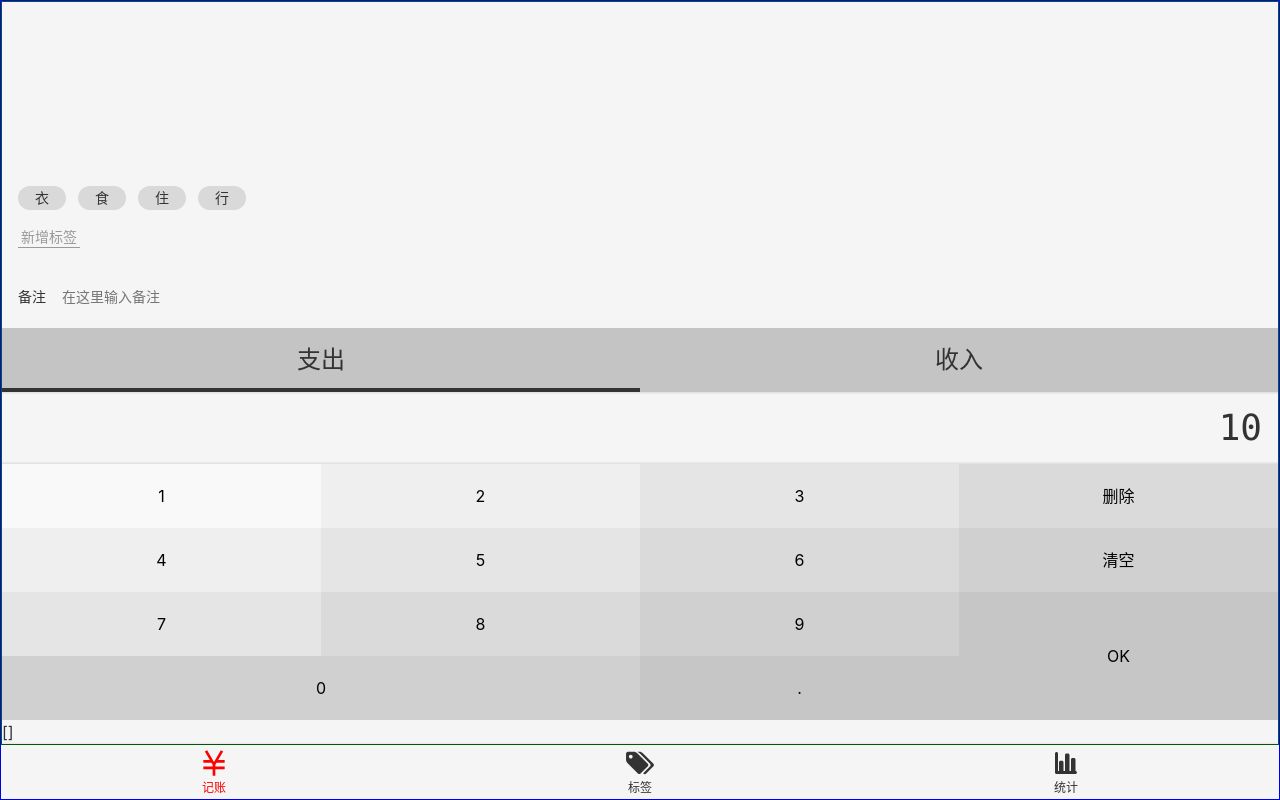
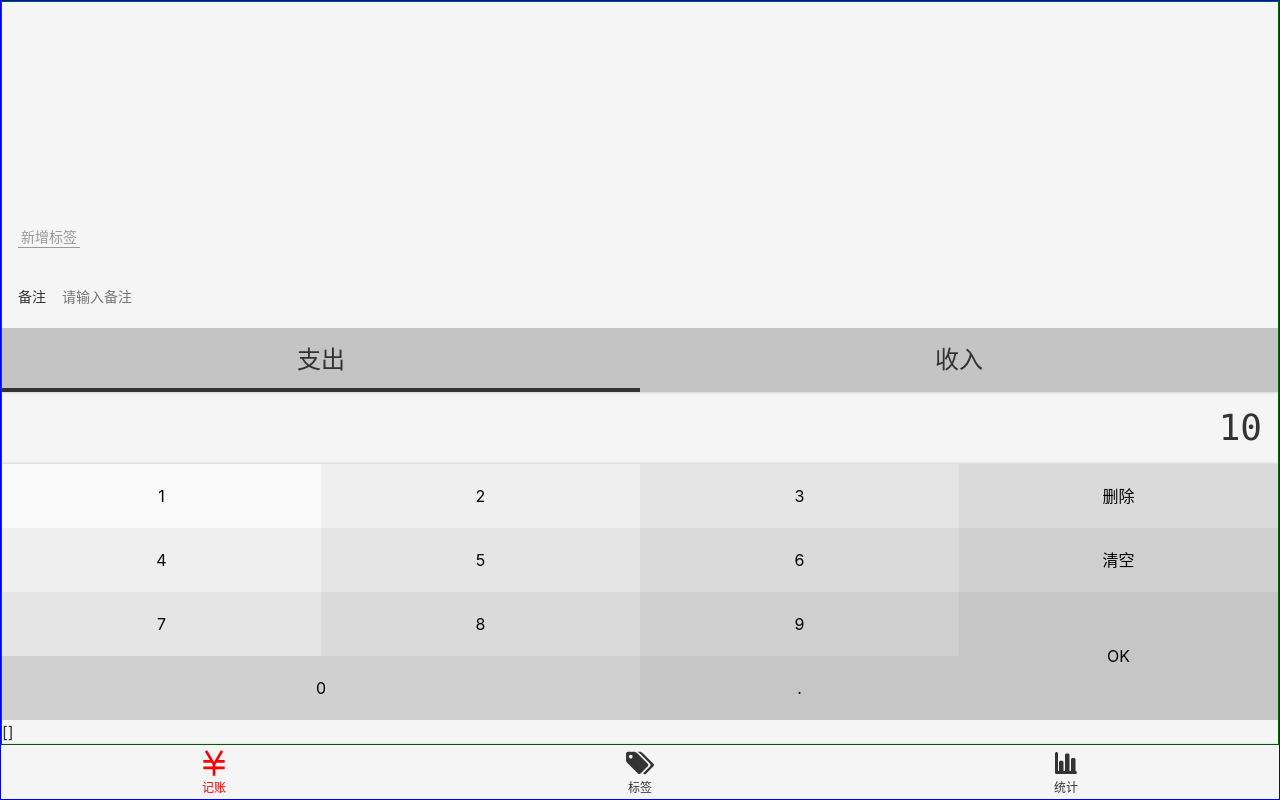
Before and after one commit to AngelaFangguyue/money, a Vue app: page /#/Money in a window 1280 px wide. Built offline with nearby package versions, Linux system fonts and the light colour scheme.

Commit message:
改造Notes组件

```diff
--- a/src/views/EditLabel.vue
+++ b/src/views/EditLabel.vue
@@ -1,7 +1,10 @@
 <template>
   <Layout>
-    <Icon icon-name="#left"></Icon>
-    <span>编辑标签</span>
+    <div>
+      <Icon icon-name="#left"></Icon>
+      <span>编辑标签</span>
+    </div>
+<Notes field-name="标签" place-holder="请输入标签名"></Notes>
   </Layout>
 </template>
 
@@ -10,8 +13,9 @@
   import {Component} from 'vue-property-decorator';
   import tagListModel from '@/model/tagListModel';
   import Icon from '@/components/Icon.vue';
+  import Notes from '@/views/Money/Notes.vue';
   @Component({
-    components: {Icon}
+    components: {Notes, Icon}
   })
   export default class EditLabel extends Vue {
     created(){
--- a/src/views/Money.vue
+++ b/src/views/Money.vue
@@ -6,7 +6,7 @@
 <!--   <Types as="asasas"  :value="record.type" @update:value="onUpdateType"/>-->
    <Types as="asasas"  :value.sync="record.type"/>
 <!--   <Notes :value="record.notes" @update:value="onUpdateNotes"/>-->
-   <Notes :value.sync="record.notes"/>
+   <Notes :value.sync="record.notes" field-name="备注" place-holder="请输入备注"/>
    <Tags :data-source.sync="tags" :value.sync="record.tags" />
  </Layout>
 </template>
@@ -21,6 +21,7 @@
   import Tags from '@/views/Money/Tags.vue';
   import {Component, Watch} from 'vue-property-decorator';
   import recordListModel from '@/model/recordListModel';
+  import tagListModel from '@/model/tagListModel';
   //const model = require('@/model.js').default;
 
   // const recordList = JSON.parse(window.localStorage.getItem("recordList")||'[]');
@@ -45,7 +46,9 @@
     };
 
      //a1 = '-';
-    tags = ['衣','食','住','行'];
+    //tags = ['衣','食','住','行'];
+
+     tags = tagListModel.fetch();
 
      // onUpdateTags(a: string[]){
      //   this.record.tags = a;
--- a/src/views/Money/Notes.vue
+++ b/src/views/Money/Notes.vue
@@ -2,10 +2,10 @@
   <div>
     <label class="notes">
 <!--      {{value1}}-->
-      <span class="name">备注</span>
+      <span class="name">{{fieldName}}</span>
 <!--      <input type="text" :value="value" @input="value=$event.target.value" placeholder="在这里输入备注">-->
 <!--      <input type="text" :value="value" @input="inputValue" placeholder="在这里输入备注">-->
-      <input type="text" v-model="value1" placeholder="在这里输入备注">
+      <input type="text" v-model="value1" :placeholder="placeHolder">
     </label>
   </div>
 </template>
@@ -26,6 +26,8 @@
     }
 
     @Prop(String) value!: string;
+    @Prop({required:true}) fieldName!: string;
+    @Prop() placeHolder?: string;
 
   }
 </script>
```
